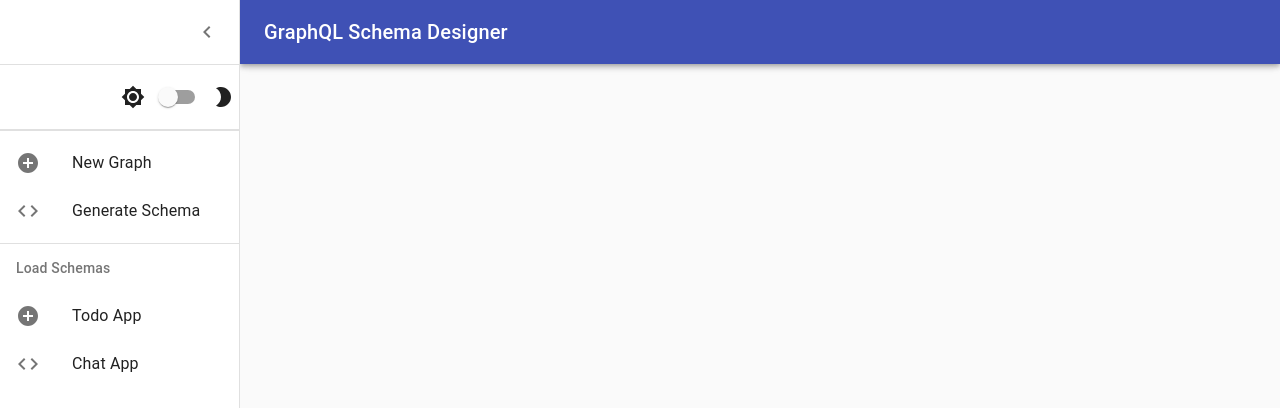
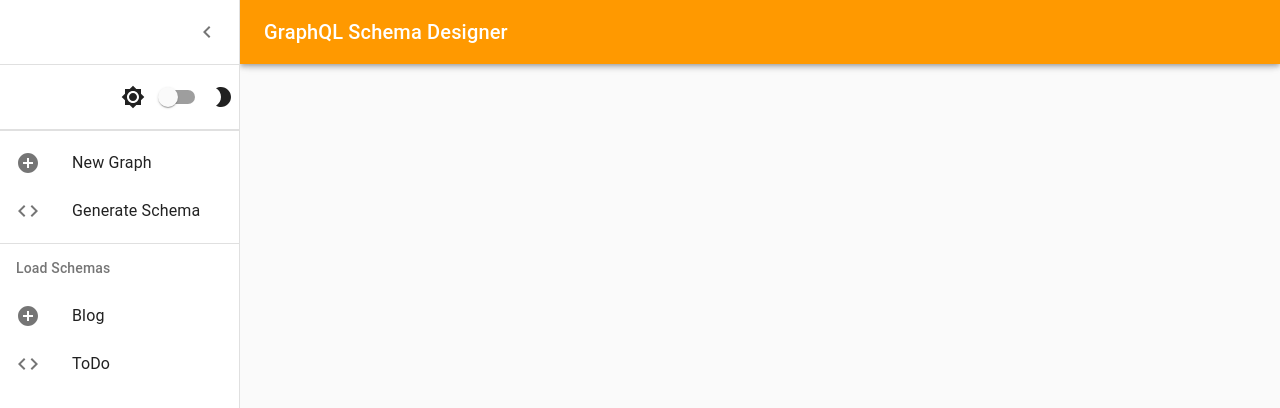
Before and after one commit to RigoMiranda/amplify-graphql-schema-designer, a React (Create React App) app: page / in a window 1280 px wide. Shown: the top 408 px of the page. Built offline with nearby package versions, Linux system fonts and the light colour scheme.

Commit message:
Add files via upload

```diff
--- a/src/App.js
+++ b/src/App.js
@@ -13,6 +13,12 @@ function App() {
       createMuiTheme({
         palette: {
           type: themeColor ? 'dark' : 'light',
+          primary: {
+            light: '#ff9900',
+            main: '#ff9900',
+            dark:'#ff9900',
+            contrastText: '#ffffff',
+          },
         },
       }),
     [themeColor],
--- a/src/Components/Argument.js
+++ b/src/Components/Argument.js
@@ -18,6 +18,7 @@ import DeleteIcon       from '@material-ui/icons/Delete';
 import EditIcon         from '@material-ui/icons/Edit';
 import SaveIcon         from '@material-ui/icons/Save';
 import AddIcon          from '@material-ui/icons/Add';
+import Grid             from '@material-ui/core/Grid';
 import InfoButton       from './InfoButton';
 import { DefaultComponentsStyles } from '../MaterialConstants';
 import { typeTableHeader, enumTableHeader } from '../Constants';
@@ -34,7 +35,6 @@ const Argument = props => {
     } = props;
 
     const [ theGraph, setGraph] = useState( graph );
-
     const deleteArgument = ( argumentId ) => {
         let temp = { ...props };
         temp.graph.arguments = temp.graph.arguments.filter(argument => argument.id !== argumentId);
@@ -44,7 +44,8 @@ const Argument = props => {
     const tableHeader = ((graph.type === 'type')? typeTableHeader : enumTableHeader);
 
     return (
-    <div>
+        <Grid container spacing={3} >
+            <Grid item xs={12}>
                 <TableContainer component={Paper}>
                 <Table className={classes.table} aria-label="simple table">
                     <TableHead>
@@ -119,8 +120,10 @@ const Argument = props => {
                                             aria-label  = "edit"
                                             className   = {classes.margin}
                                             onClick     = { () => {
+                                                if (argument.name !== '' ) {
                                                     graph.arguments[i].isEditable = !graph.arguments[i].isEditable;
                                                     updateGraph(graph);
+                                                }
                                             }}
                                         >
                                         {(argument.isEditable)? <SaveIcon/> : <EditIcon/>}
@@ -155,14 +158,15 @@ const Argument = props => {
                     <InfoButton info = {info} />
                 </Box>
                 </TableContainer>
-        {(graph.type === 'type')?
+            </Grid>
+            <Grid item xs={12}>
             <Connections
                 updateGraph     = { updateGraph }
                 newConnection   = { props.newConnection }
                 graph           = { graph }
             />
-        : ''}
-    </div>
+            </Grid>
+        </Grid>
     );
 };
 
--- a/src/Components/Connections.js
+++ b/src/Components/Connections.js
@@ -19,7 +19,7 @@ import SaveIcon         from '@material-ui/icons/Save';
 import AddIcon          from '@material-ui/icons/Add';
 import InfoButton       from './InfoButton';
 import { connectionInfo } from '../InfoConstants';
-import { connectionTypes } from '../Constants';
+// import { connectionTypes } from '../Constants';
 import { DefaultComponentsStyles } from '../MaterialConstants';
 
 const Connections = props => {
@@ -87,6 +87,7 @@ const Connections = props => {
     }, [ props] );
 
     return (
+    <React.Fragment>
         <TableContainer component={Paper}>
         <Typography variant="h6" noWrap>
             Connections
@@ -95,7 +96,7 @@ const Connections = props => {
             <TableHead>
             <TableRow>
                 <TableCell align="center"> Argument </TableCell>
-                <TableCell align="center"> Type </TableCell>
+                {/* <TableCell align="center"> Type </TableCell> */}
                 <TableCell align="center"> Key Name </TableCell>
                 <TableCell align="center"> Fields </TableCell>
                 <TableCell align="center"> Actions </TableCell>
@@ -120,7 +121,7 @@ const Connections = props => {
                                 }) }
                             </Select>
                         </TableCell>
-                        <TableCell align="center">
+                        {/* <TableCell align="center">
                             <Select
                                 value       = { connection.type }
                                 disabled    = { !connection.isEditable }
@@ -135,11 +136,11 @@ const Connections = props => {
                                     return <MenuItem value={`${option.value}`}>{option.name}</MenuItem>
                                 }) }
                             </Select>
-                        </TableCell>
+                        </TableCell> */}
                         <TableCell align="center">
                             <TextField
-                                    required
-                                    label           = "Required"
+                                    // required
+                                    label           = "Optional"
                                     defaultValue    = { connection.keyName }
                                     placeholder     = 'byProject'
                                     disabled        = { !connection.isEditable }
@@ -203,6 +204,7 @@ const Connections = props => {
             <InfoButton info = { connectionInfo } />
         </Box>
         </TableContainer>
+    </React.Fragment>
     );
 };
 
--- a/src/Components/General.js
+++ b/src/Components/General.js
@@ -67,13 +67,14 @@ const General = props => {
                     >
                         <TextField
                             required
+                            error           = { !Boolean(graph.name) }
                             label           = "Required"
                             placeholder     = 'Name'
                             defaultValue    = { graph.name }
                             disabled        = { status }
                             onChange        = { event => {
-                                graph.name = event.target.value;
-                                setGraph(graph);
+                                    graph.name = event.target.value;
+                                    setGraph(graph);
                             }}
                             InputProps={{
                                 startAdornment: (
@@ -81,7 +82,11 @@ const General = props => {
                                         aria-label="delete"
                                         className={classes.margin}
                                         size="small"
-                                        onClick={() => setGraphName(graph)}
+                                        onClick={() => {
+                                            if (graph.name !== '' ) {
+                                                setGraphName(graph);
+                                            }}
+                                        }
                                     >
                                         {(status)? <EditIcon/> : <SaveIcon/> }
                                     </IconButton>
--- a/src/Constants.js
+++ b/src/Constants.js
@@ -306,3 +306,14 @@ export const resolversData = [
     { 'name':'Subscriptions' },
     { 'name':'Timestamps'  }
 ];
+
+export const schemaSamples = [
+    {
+        'title': 'Blog',
+        'id': '1236-4321-9876-6789'
+    },
+    {
+        'title': 'ToDo',
+        'id': '1236-4321-9876-6789'
+    }
+]
--- a/src/UI/PersistentDrawerLeft.js
+++ b/src/UI/PersistentDrawerLeft.js
@@ -33,6 +33,8 @@ import {
     defaultConnection,
     defaultAuthentication
 } from '../Constants';
+
+import { schemaSamples }    from '../Constants';
 
 const drawerWidth = 240;
 
@@ -188,6 +190,33 @@ const PersistentDrawerLeft = React.memo( props => {
         return typeList;
     }, [] );
 
+    const getSchemaById =  useCallback( id => {
+        const requestOptions = {
+            'method': 'GET',
+            'headers': {
+                'Content-Type': 'application/json',
+                'Access-Control-Request-Method': 'GET, OPTIONS'
+            }
+        };
+        fetch(`https://gqldesigner.codelabs.guru/schema?id=${id}`, requestOptions)
+        .then(async response => {
+
+            const data = await response.json();
+            if (!response.ok) {
+                const error = (data && data.message) || response.status;
+                return Promise.reject(error);
+            }
+
+            const schemaGraphs = [...data.graphs];
+            console.log(schemaGraphs);
+
+            setGraphs(schemaGraphs);
+        })
+        .catch(error => {
+            alert(`There was an error! ${error}`)
+        });
+    },[] );
+
     useEffect( () => {
         const typeList = addGraphToTypes(graphs);
         setTypesGraphs(typeList);
@@ -273,10 +302,17 @@ const PersistentDrawerLeft = React.memo( props => {
                     </ListSubheader>
                 }
             >
-            {['Todo App', 'Chat App'].map((text, index) => (
-                <ListItem button key={text}>
-                <ListItemIcon>{index % 2 === 0 ? <AddGraph /> : <CodeIcon />}</ListItemIcon>
-                <ListItemText primary={text} />
+            {schemaSamples.map((schema, index) => (
+                <ListItem
+                button
+                key     = {schema.title}
+                onClick ={()=> {
+                    getSchemaById(schema.id);
+                }}>
+                <ListItemIcon>
+                    {index % 2 === 0 ? <AddGraph /> : <CodeIcon />}
+                </ListItemIcon>
+                <ListItemText primary={schema.title} />
                 </ListItem>
             ))}
             </List>
--- a/src/UI/PrismaModal.js
+++ b/src/UI/PrismaModal.js
@@ -17,7 +17,7 @@ function getModalStyle() {
 const useStyles = makeStyles((theme) => ({
     paper: {
         position: 'absolute',
-        width: '50%',
+        width: '75%',
         backgroundColor: theme.palette.background.paper,
         border: '2px solid #000',
         boxShadow: theme.shadows[5],
@@ -37,15 +37,13 @@ const PrismaModal = props => {
     const [code, setCode] = useState('Generating Code...');
 
     const GetCode = (input) => {
+        console.log(JSON.stringify(input));
         // POST request using fetch inside useEffect React hook
         const requestOptions = {
             'method': 'POST',
             'headers': {
                 'Content-Type': 'application/json',
-                // ' Access-Control-Allow-Origin': 'http://localhost:3000',
                 'Access-Control-Request-Method': 'POST, OPTIONS',
-                // 'Access-Control-Allow-Credentials': 'true',
-                // 'Access-Control-Request-Headers': 'Content-Type, Authorization'
             },
             'body': JSON.stringify(input)
         };
```
Also changed, not shown: src/Components/Auth.js (indentation only). Lines whose indentation alone changed are shown as unchanged.
